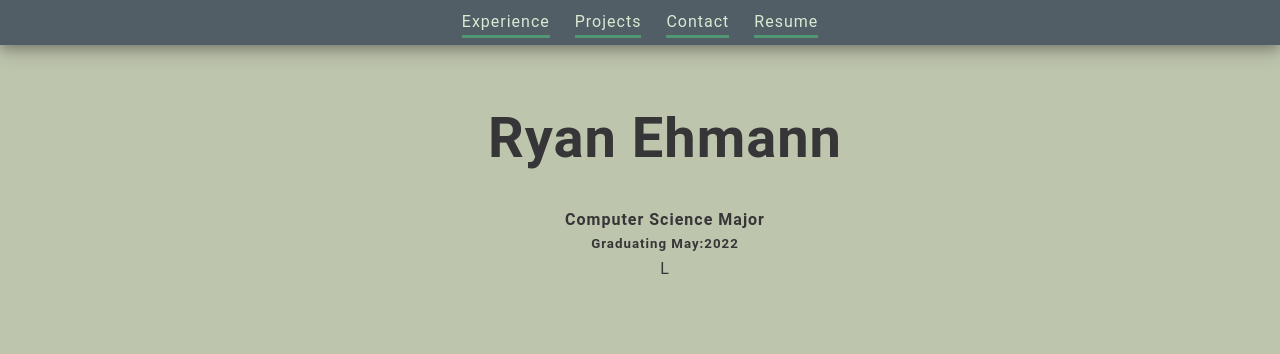
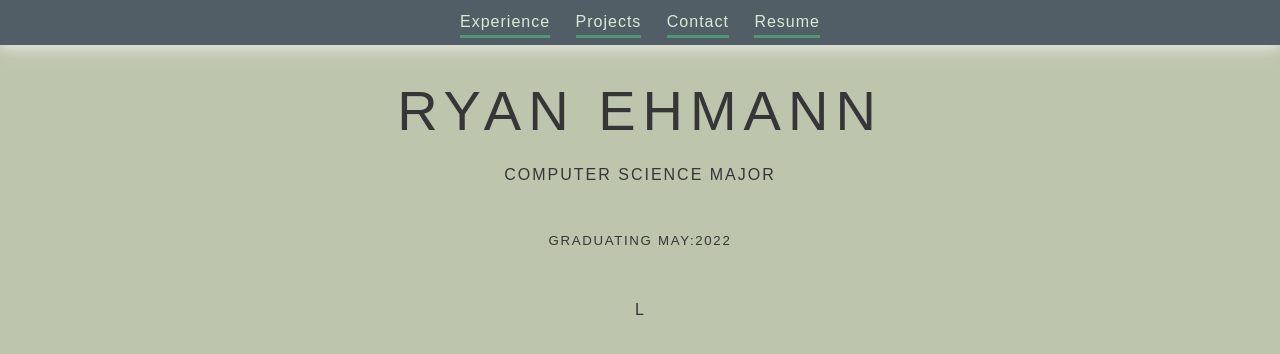
Before and after one commit to Ehmannr/CS-310, a plain HTML site: page Cp1/Index.html in a window 1280 px wide. Drawn offline with Linux system fonts and the light colour scheme.

Commit message:
finished

```diff
--- a/Cp1/styles.css
+++ b/Cp1/styles.css
@@ -15,10 +15,20 @@
     --text: #363537;
 }
 
-a,ul,li,h6,h5,h4,h3,h2,h1,p {
-    font-family: 'Roboto', sans-serif;
+a,ul,li,p {
+    font-family: "Josefin Sans",sans-serif;
     line-height: 1.55rem;
     letter-spacing: 1px;
+}
+h1, h2, h3, h4, h5, h6 {
+    font-family: "Josefin Sans",sans-serif;
+    font-weight: 400;
+    font-style: normal;
+    letter-spacing: 0.125em;
+    text-align: center;
+    text-transform: uppercase;
+    line-height: 1.25;
+    margin: 3rem 0;
 }
 
 /* ~~~~~~~~~~~~~~~~~~~ */
@@ -34,7 +44,8 @@ a,ul,li,h6,h5,h4,h3,h2,h1,p {
     z-index: 999;
     background-color: #525e65;
     text-align: center;
-    box-shadow: 0 7px 20px 0 rgb(0 0 0 / 20%), 0 4px 10px 0 rgb(0 0 0 / 20%);
+    /*      small after glow under grey nav      */
+    box-shadow: 0 7px 20px 0 rgba(255, 255, 255, 0.253), 0 4px 10px 0 rgba(255, 255, 255, 0.397);
 
 }
 
@@ -65,7 +76,7 @@ a,ul,li,h6,h5,h4,h3,h2,h1,p {
    height:3px;
    width: 100%;
    background: #519872;
-   transition: all 0.5s ease-out;
+
 }
 
 /* ~~~~~~~~~~~~~~~~~~~ */
@@ -73,7 +84,7 @@ a,ul,li,h6,h5,h4,h3,h2,h1,p {
 /* ~~~~~~~~~~~~~~~~~~~ */
 
 #intro{
-    padding: 25px 50px 75px 100px;
+    padding: 1%;
     background:var(--primary);
     height: 99vh;
     width: 100vw;
@@ -83,8 +94,8 @@ a,ul,li,h6,h5,h4,h3,h2,h1,p {
 }
 #name-card{
     font-size: 3.5rem;
-    margin:5%;
+    margin:1.5%;
 }
 #major{
-    margin:0 4%;
+    margin:1.5%;
 }
```
